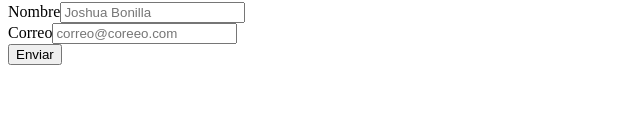
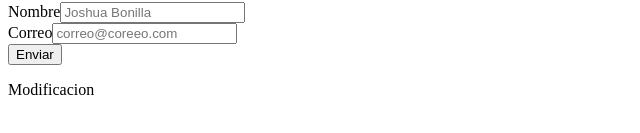
Before and after one commit to jbonilla12/ReactFormsPruebas, a React (Create React App) app: page / in a window 1280 px wide. Shown: the part 405-538 px from the top of the page, without its empty margins (0-640 px from the left). Built offline with nearby package versions, Linux system fonts and the light colour scheme; the HTML template or start-up script is replaced by a standard one.

Commit message:
workspace2

```diff
--- a/src/App.jsx
+++ b/src/App.jsx
@@ -12,6 +12,7 @@ function App() {
         </div>
         <div className="col-md-6 col-lg-6 col-sm-12 mt-3 p-3">
           <FormularioFormik/>
+          <p>Modificacion</p>
         </div>
       </div>
     </div>
```
